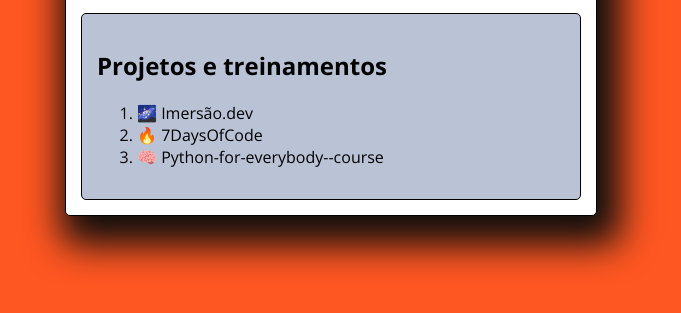
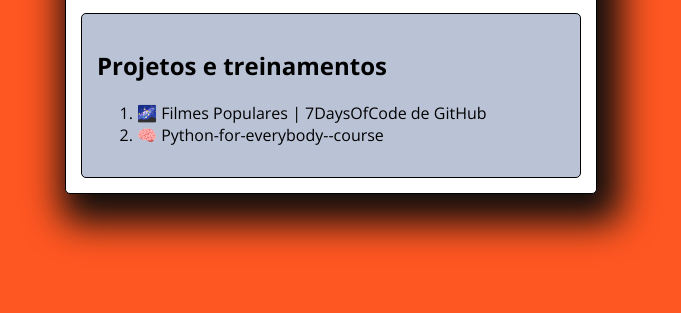
Before and after one commit to eduardoalsilva/eduardoalsilva.github.io, a plain HTML site: page index.html in a window 1280 px wide. Shown: the part 243-556 px from the top of the page, without its empty margins (309-990 px from the left). Drawn offline with nearby package versions, Linux system fonts and the light colour scheme.

Commit message:
Inserido o link do projeto Filmes Populares no arquivo index.html

```diff
--- a/index.html
+++ b/index.html
@@ -15,8 +15,7 @@
 <div>
     <h2>Projetos e treinamentos </h2>
     <ol>
-      <li>🌌 Imersão.dev</li>
-      <li>🔥 7DaysOfCode</li>
+      <li>🌌 <a href="https://eduardoalsilva.github.io/7DaysOfCode-GitHub--Filmes-Populares/"></a> Filmes Populares | 7DaysOfCode de GitHub</li>
       <li>🧠 Python-for-everybody--course</li>
   </ol>
 
```
